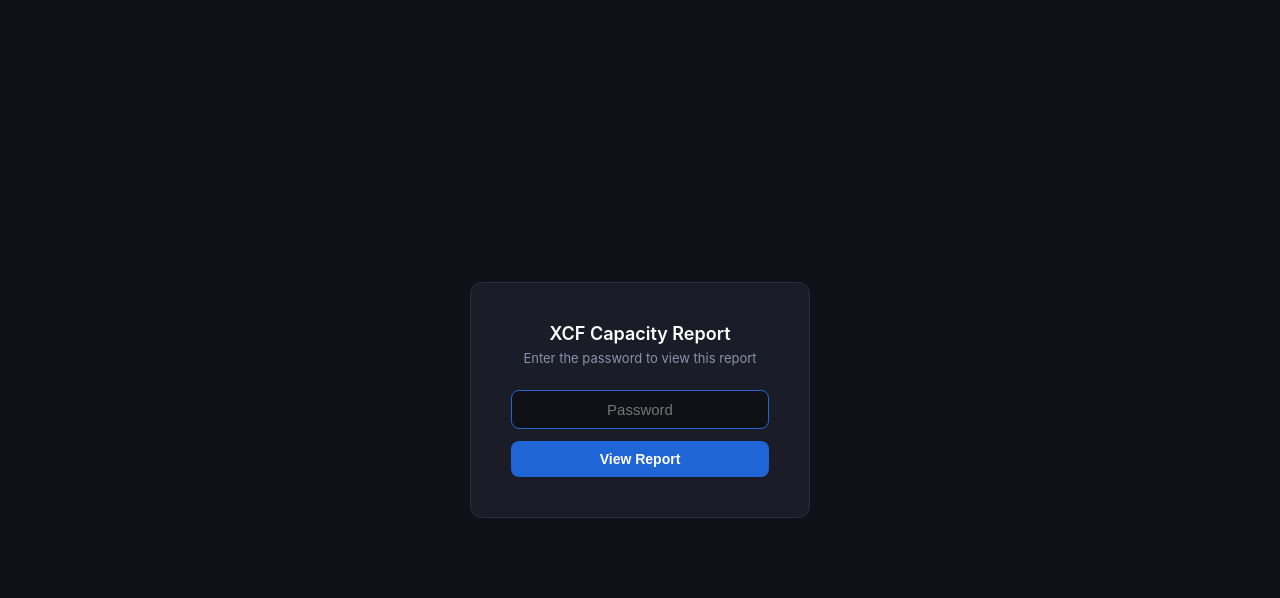
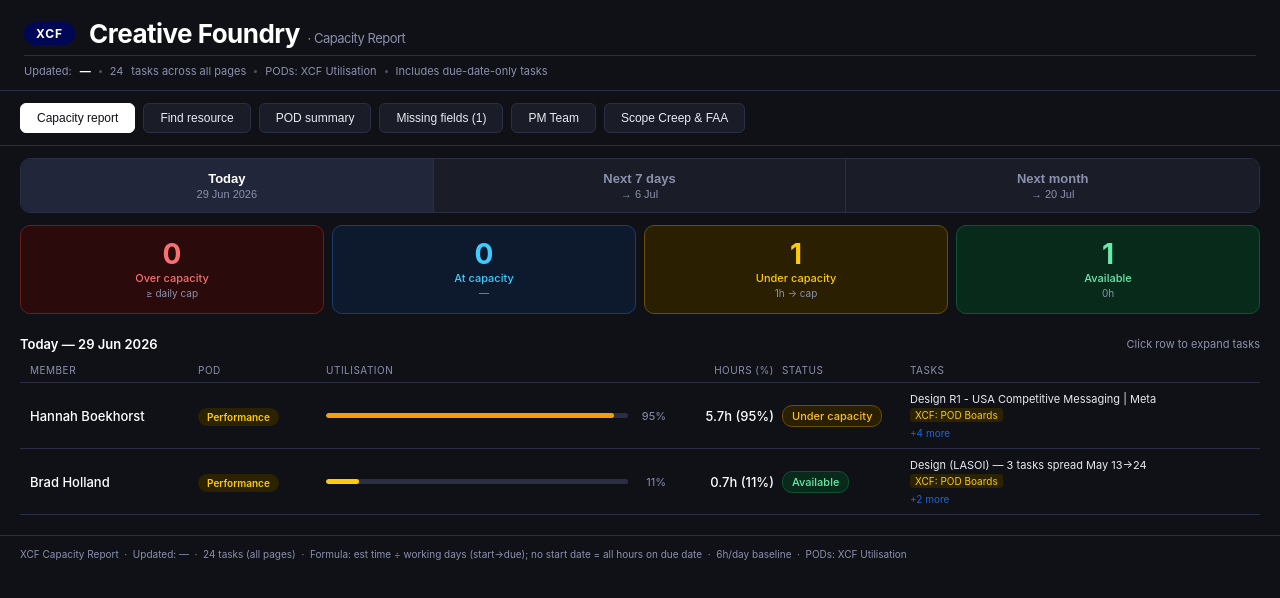
Before and after one commit to christiesinai-eng/xcf-capacity-bot, a website: page template.html in a window 1280 px wide. Drawn offline with Linux system fonts and the light colour scheme.

Commit message:
Remove password prompt — auth handled by Okta on xero.dev

```diff
--- a/template.html
+++ b/template.html
@@ -7,15 +7,6 @@
 <style>
 *{box-sizing:border-box;margin:0;padding:0}
 body{font-family:-apple-system,BlinkMacSystemFont,'Segoe UI',sans-serif;background:#0f1117;color:#e8eaf0;min-height:100vh}
-#pw-overlay{position:fixed;inset:0;background:#0f1117;z-index:9999;display:flex;align-items:center;justify-content:center}
-#pw-box{background:#1a1d27;border:1px solid #2a2f45;border-radius:12px;padding:40px;width:340px;text-align:center}
-#pw-box h2{font-size:18px;font-weight:600;color:#fff;margin-bottom:6px}
-#pw-box p{font-size:13px;color:#8b91ad;margin-bottom:24px}
-#pw-input{width:100%;padding:10px 14px;background:#0f1117;border:1px solid #2a2f45;border-radius:8px;color:#fff;font-size:15px;text-align:center;outline:none;margin-bottom:12px}
-#pw-input:focus{border-color:#1f65d6}
-#pw-btn{width:100%;padding:10px;background:#1f65d6;border:none;border-radius:8px;color:#fff;font-size:14px;font-weight:600;cursor:pointer}
-#pw-btn:hover{background:#1755b8}
-#pw-error{font-size:12px;color:#f87171;margin-top:10px;display:none}
 :root{
   --mid:#000856;--blue:#1f65d6;--sky:#3eccff;--yellow:#FDCC08;--purple:#a78bfa;
   --green:#6aeaaa;--ops:#CF89FE;--surface:#1a1d27;--surface2:#22263a;
@@ -192,34 +183,6 @@ body{font-family:-apple-system,BlinkMacSystemFont,'Segoe UI',sans-serif;backgrou
 </style>
 </head>
 <body>
-<div id="pw-overlay">
-  <div id="pw-box">
-    <h2>XCF Capacity Report</h2>
-    <p>Enter the password to view this report</p>
-    <input id="pw-input" type="password" placeholder="Password" autofocus />
-    <button id="pw-btn" onclick="checkPw()">View Report</button>
-    <div id="pw-error">Incorrect password. Please try again.</div>
-  </div>
-</div>
-<script>
-(function(){
-  if(sessionStorage.getItem('xcf-auth')==='1'){
-    document.getElementById('pw-overlay').style.display='none';
-  }
-})();
-function checkPw(){
-  const val=document.getElementById('pw-input').value;
-  if(val==='Capacity'){
-    sessionStorage.setItem('xcf-auth','1');
-    document.getElementById('pw-overlay').style.display='none';
-  } else {
-    document.getElementById('pw-error').style.display='block';
-    document.getElementById('pw-input').value='';
-    document.getElementById('pw-input').focus();
-  }
-}
-document.addEventListener('keydown',function(e){if(e.key==='Enter')checkPw();});
-</script>
 
 <!-- TOP BAR -->
 <div class="top-bar">
```
